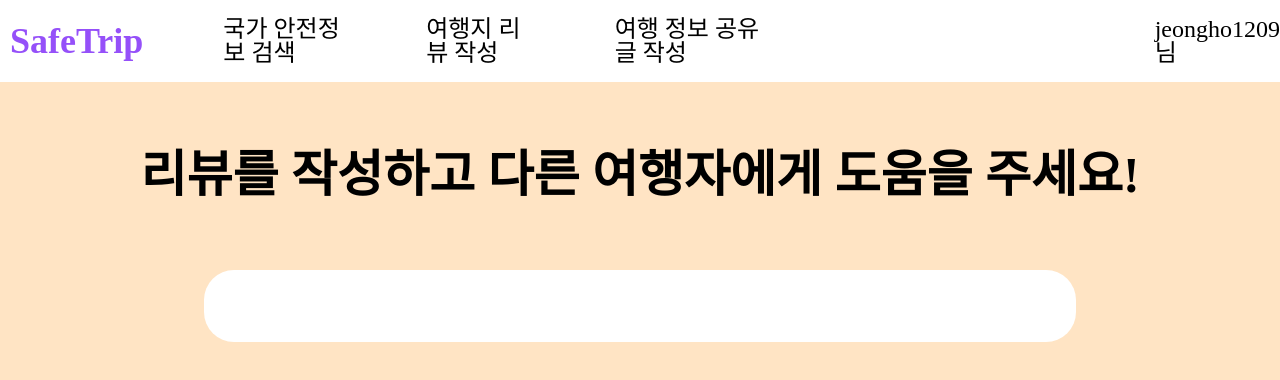
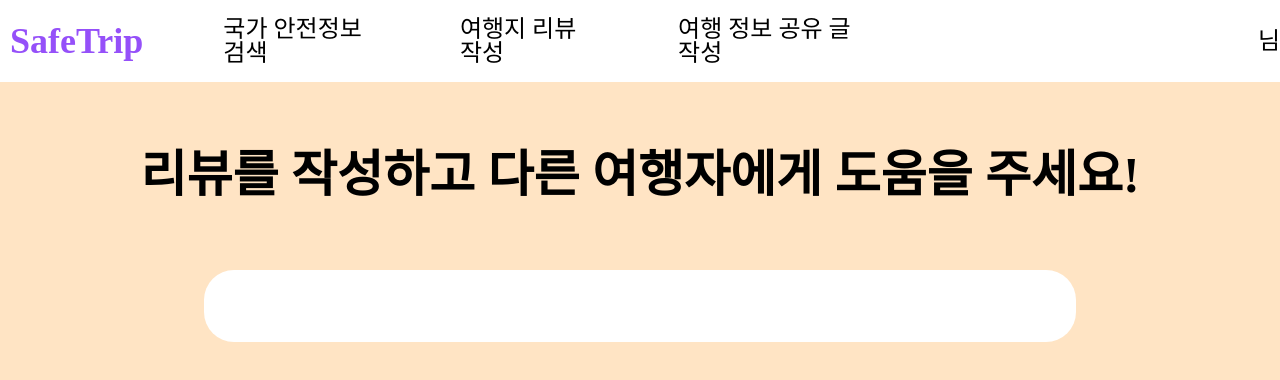
Before and after one commit to jeongho1209/Safe-Trip-Client, a React (Vite) app: page /review in a window 1280 px wide. Shown: the top 380 px of the page. Built offline with nearby package versions, Linux system fonts and the light colour scheme; no server answers.

Commit message:
feat: get mypage api

```diff
--- a/src/components/header/index.tsx
+++ b/src/components/header/index.tsx
@@ -1,5 +1,6 @@
 import styled from 'styled-components';
 import { Link } from 'react-router-dom';
+import { UseGetMyInfo } from '@apis/user';
 
 const Logo = styled.p`
     font-size: 36px;
@@ -32,6 +33,8 @@ const Wrapper = styled.header`
 `;
 
 const Header = () => {
+    const { data } = UseGetMyInfo();
+
     return (
         <Wrapper>
             <Logo>SafeTrip</Logo>
@@ -41,8 +44,7 @@ const Header = () => {
                 <Text>여행 정보 공유 글 작성</Text>
             </Link>
             <MyInfo>
-                <Text>jeongho1209님</Text>
-                {/* data 받아서 처리, page 이동 처리 필요*/}
+                <Text>{data?.accountId}님</Text>
             </MyInfo>
         </Wrapper>
     );
--- a/src/main.tsx
+++ b/src/main.tsx
@@ -1,9 +1,25 @@
-import React from 'react';
-import ReactDOM from 'react-dom/client';
-import App from '@/App.tsx';
+import * as ReactDOM from 'react-dom/client';
+import App from './App.tsx';
+import { QueryClient, QueryClientProvider } from '@tanstack/react-query';
+import { ReactQueryDevtools } from '@tanstack/react-query-devtools';
+import { CookiesProvider } from 'react-cookie';
 
-ReactDOM.createRoot(document.getElementById('root') as HTMLElement).render(
-    <React.StrictMode>
-        <App />
-    </React.StrictMode>,
+const queryClient = new QueryClient({
+    defaultOptions: {
+        queries: {
+            refetchOnWindowFocus: true,
+            refetchOnMount: true,
+            staleTime: 60_000,
+            retry: 2,
+        },
+    },
+});
+
+ReactDOM.createRoot(document.getElementById('root')!).render(
+    <QueryClientProvider client={queryClient}>
+        <CookiesProvider>
+            <App />
+        </CookiesProvider>
+        <ReactQueryDevtools />
+    </QueryClientProvider>,
 );
```
